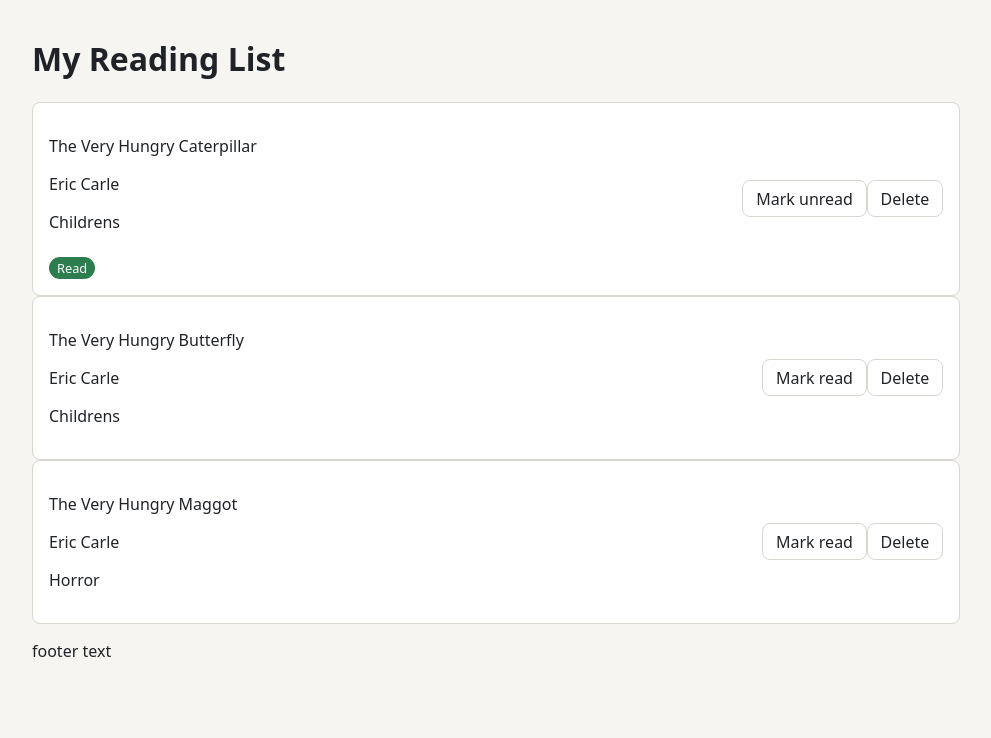
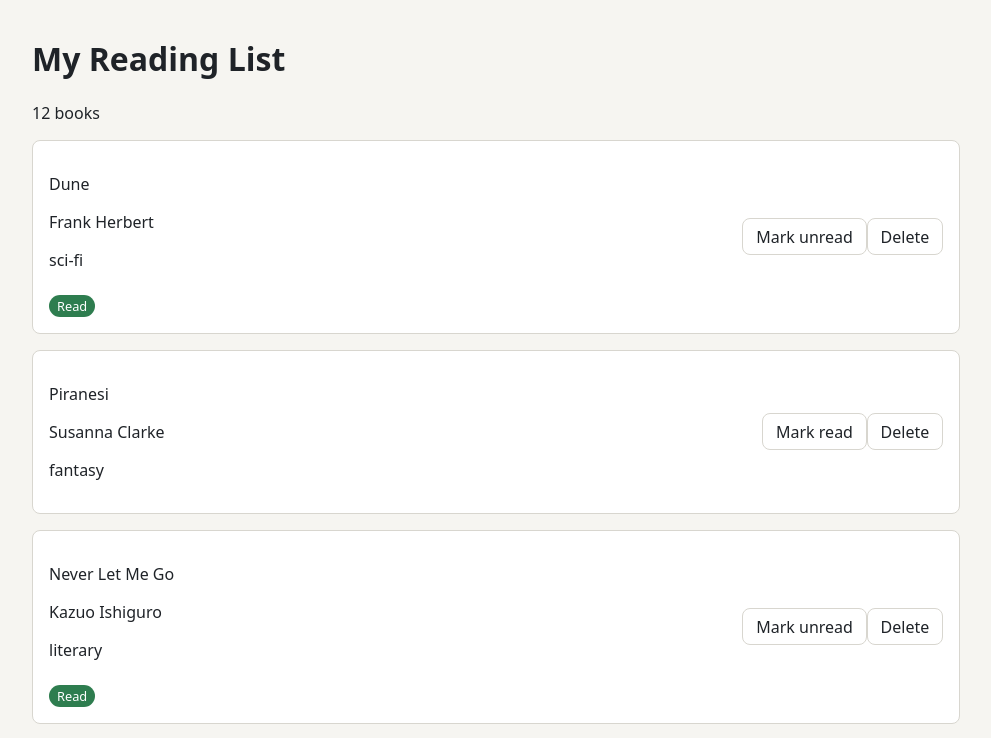
Before and after one commit to ameliapeters1/reading-list, a React (Vite) app: page / in a window 1280 px wide. Shown: the top 738 px of the page, without its empty margins (144-1135 px from the left). Built offline with nearby package versions, Linux system fonts and the light colour scheme.

Commit message:
rendering the shelf from data

```diff
--- a/src/App.tsx
+++ b/src/App.tsx
@@ -1,35 +1,20 @@
-import BookCard from "./components/BookCard"
+//import BookCard from "./components/BookCard"
+import BookList from "./components/BookList"
 import Footer from "./components/Footer"
 import Header from "./components/Header"
+import ResultCount from "./components/ResultCount"
+import { BOOKS } from "./data/books"
 
-// const book = {title:"Dune"}
 
 function App(){
   return (
     <div className="page">
       <Header/>
       <div className="book-info">
-        <BookCard
-          title="The Very Hungry Caterpillar"
-          author="Eric Carle"
-          genre="Childrens"
-          isRead={ true }
-        />
-        <BookCard
-          title="The Very Hungry Butterfly"
-          author="Eric Carle"
-          genre="Childrens"
-          isRead={ false }
-        />
-        <BookCard
-          title="The Very Hungry Maggot"
-          author="Eric Carle"
-          genre="Horror"
-          isRead={ false }
-        />
       </div>
       <main tabIndex={2}>
-
+        <ResultCount count={BOOKS.length}/>
+        <BookList books={BOOKS}/>
       </main>
       <Footer/>
     </div>
--- /dev/null
+++ b/src/components/BookList.tsx
@@ -0,0 +1,32 @@
+import type { Book } from "../types"
+import BookCard from "./BookCard"
+
+interface BookListProps {
+  books: Book[];
+}
+
+function BookList({books}:BookListProps){
+    let content;
+
+    if (books.length ===0){
+        content = <li className="empty-state"> No books to show </li>
+    } else {
+        content = books.map((book) => {
+            return <BookCard
+                    key={book.id}
+                    isRead={book.is_read}
+                    title={book.title}
+                    author={book.author}
+                    genre={book.genre}
+                    />
+            }
+        )
+    }
+
+    return(<ul className="book-list">
+    {content}
+    </ul>)
+}
+
+
+export default BookList
--- /dev/null
+++ b/src/components/ResultCount.tsx
@@ -0,0 +1,7 @@
+type Count = {count:number}
+
+function ResultCount(count:Count){
+    return(<p>{count.count} books </p>)
+}
+
+export default ResultCount
```
